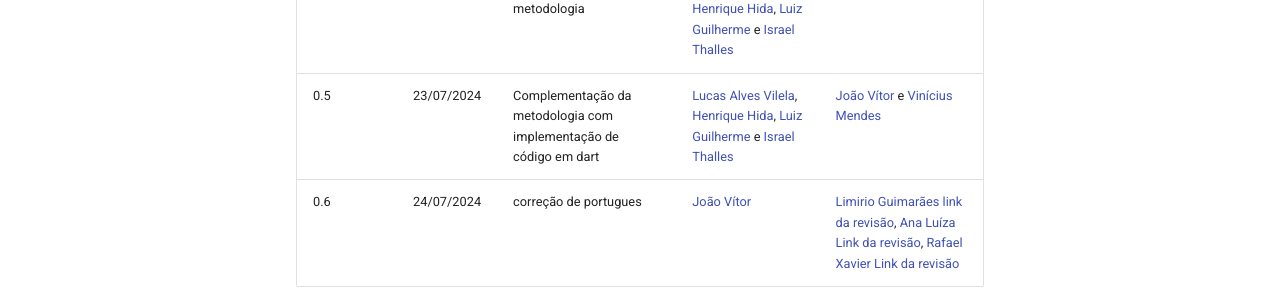
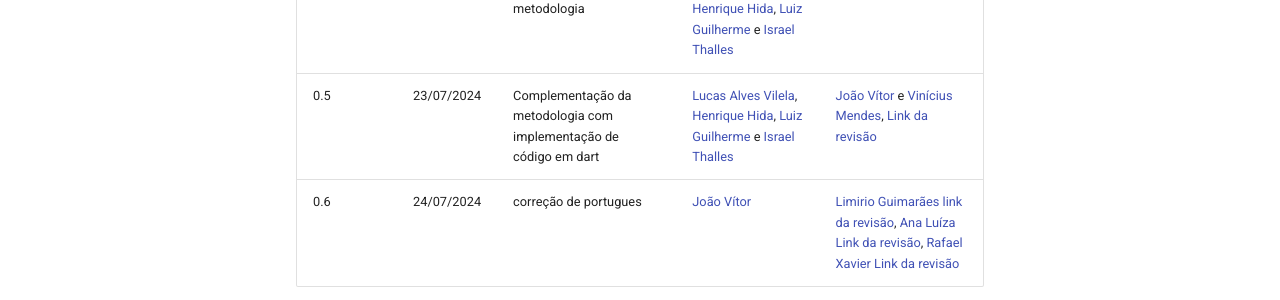
Before and after one commit to UnBArqDsw2024-1/2024.1_G2_My_Music, an MkDocs documentation site: the page built from docs/PadroesDeProjeto/GoFsEstruturais.md, in a window 1280 px wide and 900 px high, scrolled down 4996 px. Shown: the part 529-829 px from the top of the window. Built offline with MkDocs 1.6.1 and Material for MkDocs 9.7.7, drawn with Linux system fonts in a browser that asks for light colours.

Commit message:
Update GoFsEstruturais.md

```diff
--- a/docs/PadroesDeProjeto/GoFsEstruturais.md
+++ b/docs/PadroesDeProjeto/GoFsEstruturais.md
@@ -217,5 +217,5 @@ Código 1:Ilustração de uma possível implementação simplificada em código
 | 0.2 | 23/07/2024 | Adição do GOF Estrutural Facade aos Assets & Referências Bibliográficas |  [Lucas Alves Vilela](https://github.com/Lucas-AV), [Henrique Hida](https://github.com/HenriqueHida), [Luiz Guilherme](https://github.com/luizpettengill) e [Israel Thalles](https://github.com/IsraelThalles) | -------- |
 | 0.3 | 23/07/2024 | Adição da Introdução e template de GOF Estrutural Facade | [Lucas Alves Vilela](https://github.com/Lucas-AV), [Henrique Hida](https://github.com/HenriqueHida), [Luiz Guilherme](https://github.com/luizpettengill) e [Israel Thalles](https://github.com/IsraelThalles)  | -------- |
 | 0.4 | 23/07/2024 | Adição do início da metodologia | [Lucas Alves Vilela](https://github.com/Lucas-AV), [Henrique Hida](https://github.com/HenriqueHida), [Luiz Guilherme](https://github.com/luizpettengill) e [Israel Thalles](https://github.com/IsraelThalles) | -------- |
-| 0.5 | 23/07/2024 | Complementação da metodologia com implementação de código em dart |  [Lucas Alves Vilela](https://github.com/Lucas-AV), [Henrique Hida](https://github.com/HenriqueHida), [Luiz Guilherme](https://github.com/luizpettengill) e [Israel Thalles](https://github.com/IsraelThalles)| [João Vítor](https://github.com/Jvsoutomaior) e  [Vinícius Mendes](https://github.com/yabamiah) |
+| 0.5 | 23/07/2024 | Complementação da metodologia com implementação de código em dart |  [Lucas Alves Vilela](https://github.com/Lucas-AV), [Henrique Hida](https://github.com/HenriqueHida), [Luiz Guilherme](https://github.com/luizpettengill) e [Israel Thalles](https://github.com/IsraelThalles)| [João Vítor](https://github.com/Jvsoutomaior) e  [Vinícius Mendes](https://github.com/yabamiah), [Link da revisão](https://github.com/UnBArqDsw2024-1/2024.1_G2_My_Music/pull/64) |
 | 0.6 | 24/07/2024 | correção de portugues |  [João Vítor](https://github.com/Jvsoutomaior) | [Limirio Guimarães](https://github.com/LimirioGuimaraes) [link da revisão](https://github.com/UnBArqDsw2024-1/2024.1_G2_My_Music/pull/66#issuecomment-2248941016), [Ana Luíza](https://github.com/analuizargds) [Link da revisão](https://github.com/UnBArqDsw2024-1/2024.1_G2_My_Music/pull/66#pullrequestreview-2197822399), [Rafael Xavier](https://github.com/rafaelxavierr) [Link da revisão](https://github.com/UnBArqDsw2024-1/2024.1_G2_My_Music/pull/66#issuecomment-2249121585) |
```
